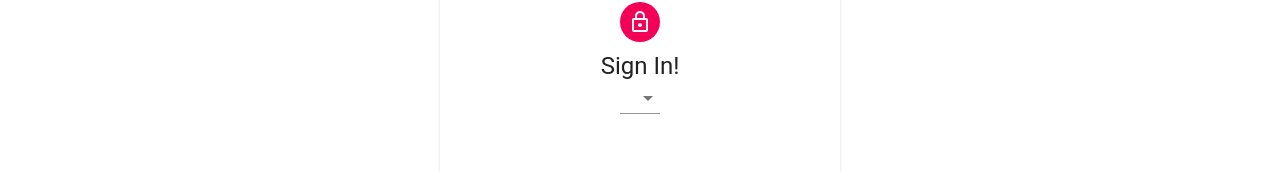
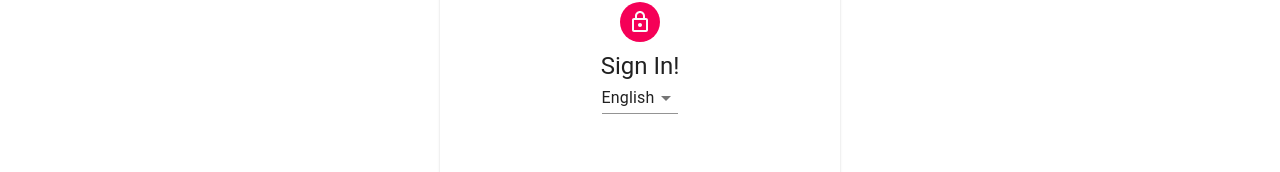
Before and after one commit to ecargiohc/context-app, a React (Create React App) app: page / in a window 1280 px wide. Shown: the part 150-322 px from the top of the page. Built offline with nearby package versions, Linux system fonts and the light colour scheme.

Commit message:
adjusted margin size

```diff
--- a/src/Form.js
+++ b/src/Form.js
@@ -25,10 +25,10 @@ class Form extends Component {
                         <LockOutlinedIcon />
                     </Avatar>
                     <Typography variant="h5">Sign In!</Typography>
-                    <Select>
-                        <MenuItem>English</MenuItem>
-                        <MenuItem>French</MenuItem>
-                        <MenuItem>Spanish</MenuItem>
+                    <Select value="english">
+                        <MenuItem value="english">English</MenuItem>
+                        <MenuItem value="french">French</MenuItem>
+                        <MenuItem value="spanish">Spanish</MenuItem>
                     </Select>
                     <form className={classes.form}>
                         <FormControl margin="normal" required fullWidth>
--- a/src/styles/FormStyles.js
+++ b/src/styles/FormStyles.js
@@ -4,7 +4,7 @@ const styles =  theme => ({
         display: "block",
         marginLeft: theme.spacing.unit * 3,
         marginRight: theme.spacing.unit * 3,
-        [theme.breakpoints.up("md")] : {
+        [theme.breakpoints.up("sm")] : {
             width: 400,
             marginLeft: "auto",
             marginRight: "auto"
```
